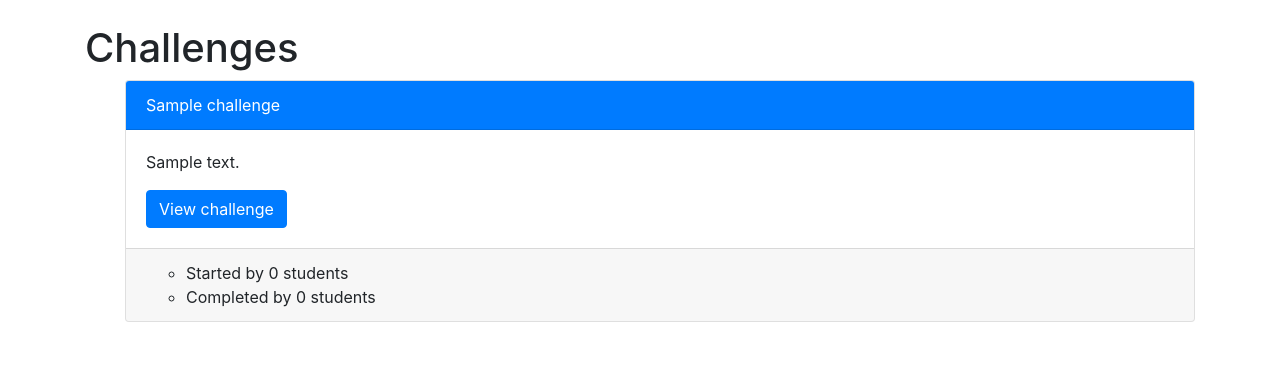
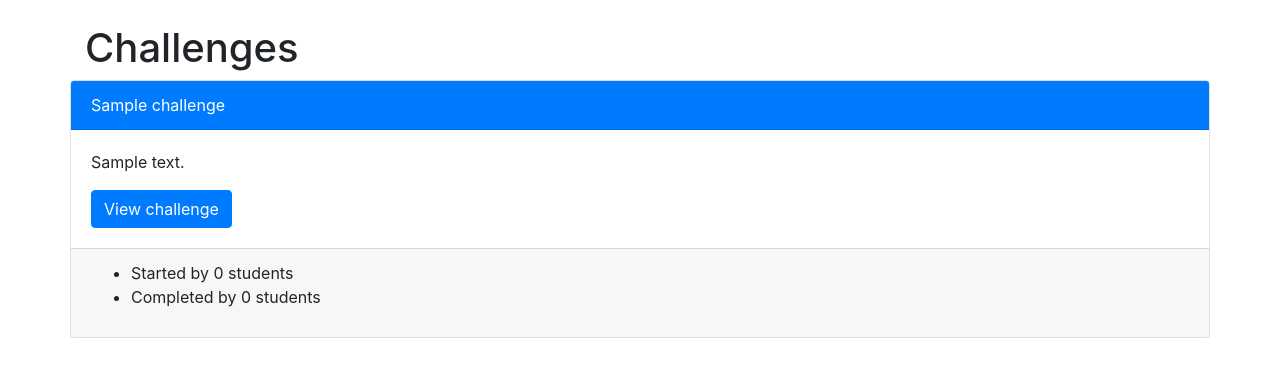
Before and after one commit to thomwiggers/ctfexam, a Django app: page /challenges/ in a window 1280 px wide. Shown: the part 56-433 px from the top of the page. Run offline with Django 3.2, Linux system fonts and the light colour scheme; a user stored in the database is signed in; tables that the repository leaves empty hold one stand-in row (values such as "Sample post"); data that the repository does not hold is empty; some libraries are stand-ins or nearby versions.

Commit message:
add formatting to list

```diff
--- a/challenges/templates/challenges/challenge_list.html
+++ b/challenges/templates/challenges/challenge_list.html
@@ -5,9 +5,9 @@
 
 {% block body %}
   <h1>Challenges</h1>
-  <ul>
     {% for challenge in challenges %}
-      <div class="card">
+      <div class="row">
+        <div class="card w-100 mb-4">
           <div class="card-header text-white {% if challenge.finished %}bg-secondary{% else %}bg-primary{% endif %}">
             {{ challenge.obj.title }} {% if challenge.finished %}(Completed at {{ challenge.user_entry.completion_time|date:"DATETIME_FORMAT" }}){% endif %}
           </div>
@@ -26,7 +26,7 @@
             </ul>
           </div>
         </div>
+      </div>
     {% endfor %}
-  </ul>
 {% endblock %}
 <!-- vim: set ft=jinja.html ts=4 sw=2 tw=0 et :-->
```
Lines whose indentation alone changed are shown as unchanged.
